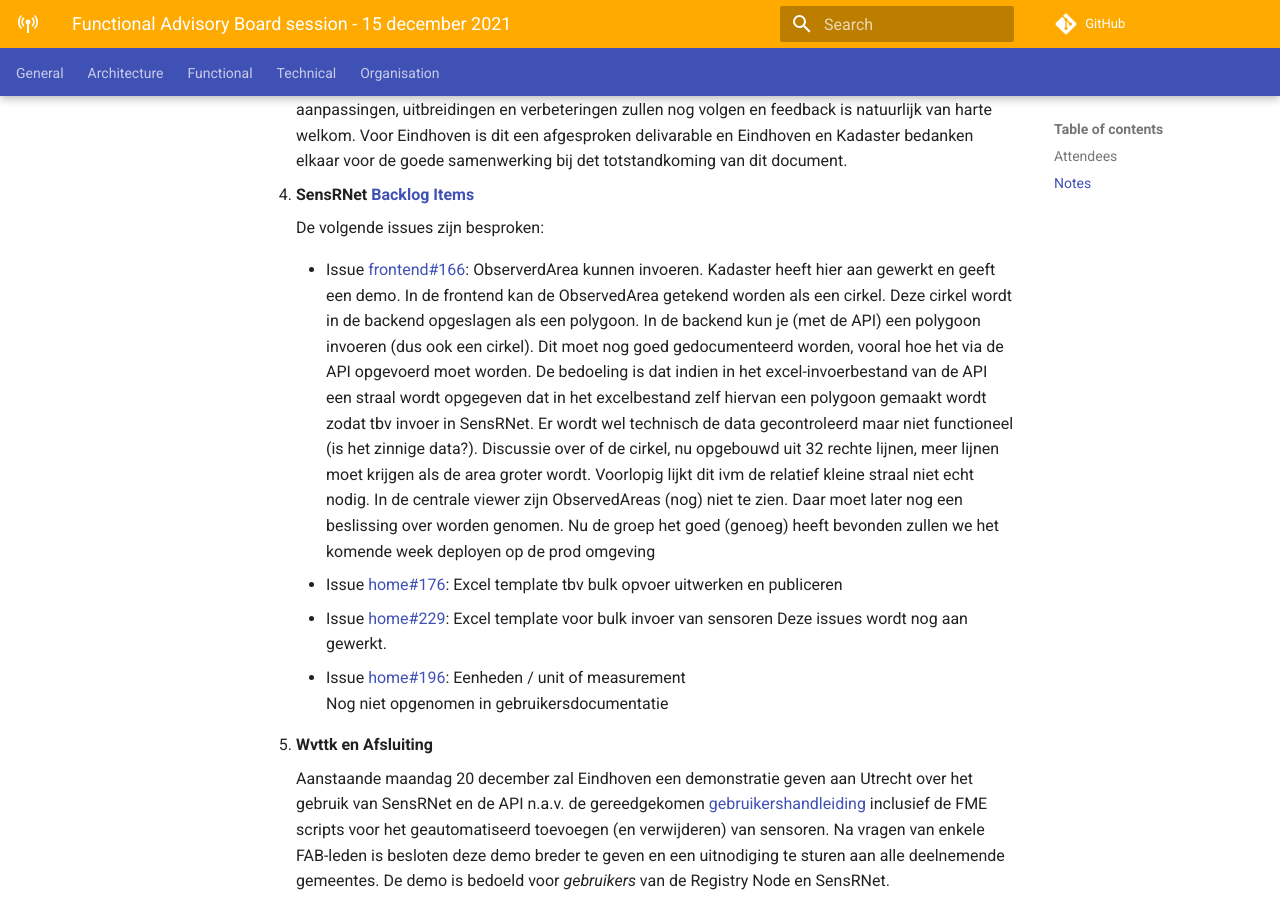
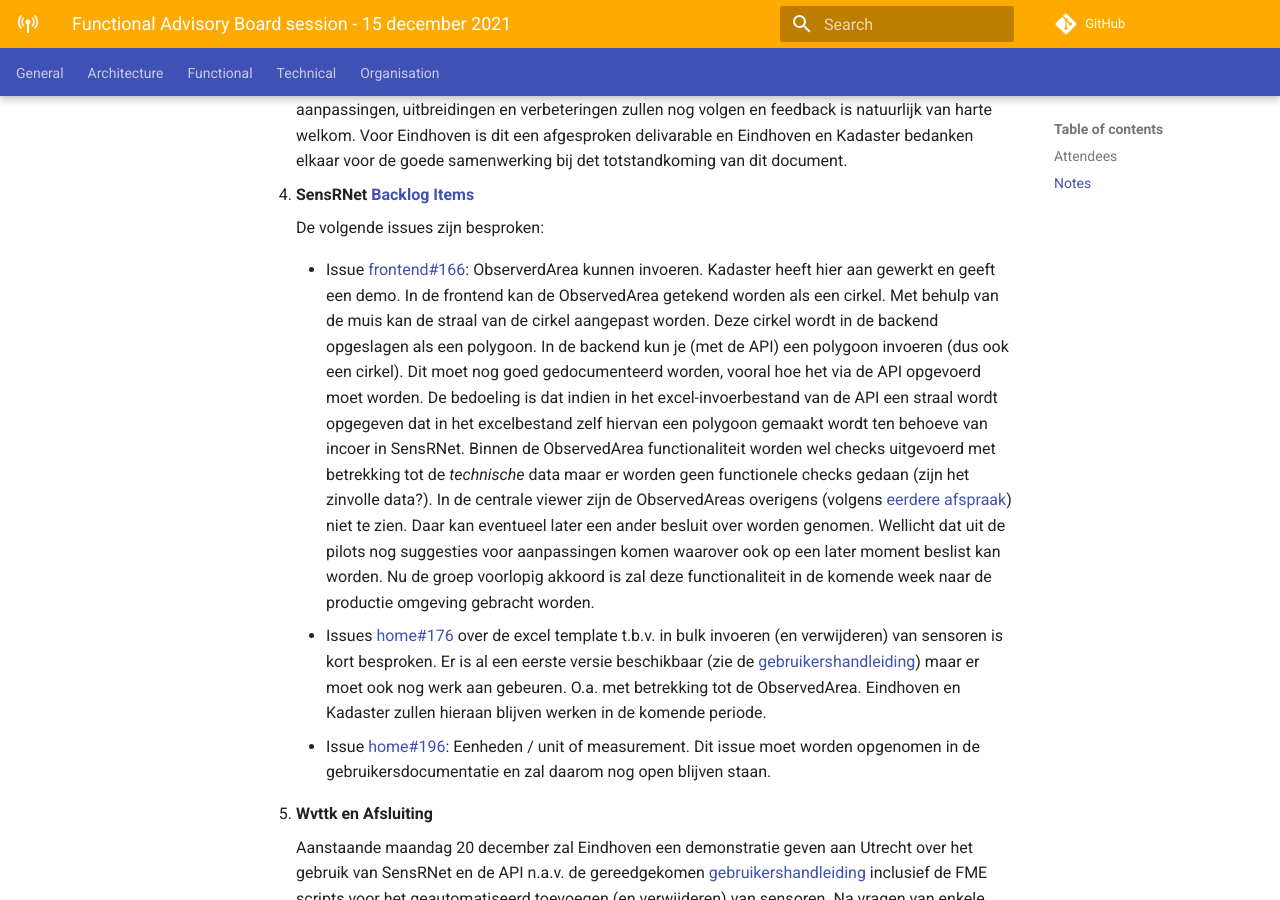
Before and after one commit to kadaster-labs/sensrnet-home, an MkDocs documentation site: the page built from docs/notes/2021-12-15-FAB-notes.md, in a window 1280 px wide and 900 px high, scrolled down 1975 px. Built offline with MkDocs 1.6.1 and Material for MkDocs 9.7.7, drawn with Linux system fonts in a browser that asks for light colours; comment, search, counter and statistics services are not loaded.

Commit message:
Update 2021-12-15-FAB-notes.md

```diff
--- a/docs/notes/2021-12-15-FAB-notes.md
+++ b/docs/notes/2021-12-15-FAB-notes.md
@@ -78,22 +78,24 @@ Onderwerpen:
      - Issue [frontend#166](https://github.com/kadaster-labs/sensrnet-registry-frontend/issues/166): ObserverdArea kunnen invoeren.
        Kadaster heeft hier aan gewerkt en geeft een demo.
        In de frontend kan de ObservedArea getekend worden als een cirkel.
+       Met behulp van de muis kan de straal van de cirkel aangepast worden.
        Deze cirkel wordt in de backend opgeslagen als een polygoon.
        In de backend kun je (met de API) een polygoon invoeren (dus ook een cirkel).
        Dit moet nog goed gedocumenteerd worden, vooral hoe het via de API opgevoerd moet worden.
-       De bedoeling is dat indien in het excel-invoerbestand van de API een straal wordt opgegeven dat in het excelbestand zelf hiervan een polygoon gemaakt wordt zodat tbv invoer in SensRNet. Er wordt wel technisch de data gecontroleerd maar niet functioneel (is het zinnige data?).
-       Discussie over of de cirkel, nu opgebouwd uit 32 rechte lijnen, meer lijnen moet krijgen als de area groter wordt. Voorlopig lijkt dit ivm de relatief kleine straal niet echt nodig.
-       In de centrale viewer zijn ObservedAreas (nog) niet te zien. Daar moet later nog een beslissing over worden genomen.
-       Nu de groep het goed (genoeg) heeft bevonden zullen we het komende week deployen op de prod omgeving
+       De bedoeling is dat indien in het excel-invoerbestand van de API een straal wordt opgegeven dat in het excelbestand zelf hiervan een polygoon gemaakt wordt ten behoeve van incoer in SensRNet.
+       Binnen de ObservedArea functionaliteit worden wel checks uitgevoerd met betrekking tot de _technische_ data maar er worden geen functionele checks gedaan (zijn het zinvolle data?).
+       In de centrale viewer zijn de ObservedAreas overigens (volgens [eerdere afspraak](https://kadaster-labs.github.io/sensrnet-home/notes/2021-10-20-FAB-notes/#notes)) niet te zien.
+       Daar kan eventueel later een ander besluit over worden genomen.
+       Wellicht dat uit de pilots nog suggesties voor aanpassingen komen waarover ook op een later moment beslist kan worden.
+       Nu de groep voorlopig akkoord is zal deze functionaliteit in de komende week naar de productie omgeving gebracht worden.
 
-     - Issue [home#176](https://github.com/kadaster-labs/sensrnet-home/issues/176): Excel template tbv bulk opvoer uitwerken en publiceren
+     - Issues [home#176](https://github.com/kadaster-labs/sensrnet-home/issues/176) over de excel template t.b.v. in bulk invoeren (en verwijderen) van sensoren is kort besproken.
+       Er is al een eerste versie beschikbaar (zie de [gebruikershandleiding](https://kadaster-labs.github.io/sensrnet-home/UserManualNL/)) maar er moet ook nog werk aan gebeuren.
+       O.a. met betrekking tot de ObservedArea.
+       Eindhoven en Kadaster zullen hieraan blijven werken in de komende periode.
 
-     - Issue [home#229](https://github.com/kadaster-labs/sensrnet-home/pull/229): Excel template voor bulk invoer van sensoren
-       Deze issues wordt nog aan gewerkt.
-
-     - Issue [home#196](https://github.com/kadaster-labs/sensrnet-home/issues/196): Eenheden / unit of measurement
-       Nog niet opgenomen in gebruikersdocumentatie
-
+     - Issue [home#196](https://github.com/kadaster-labs/sensrnet-home/issues/196): Eenheden / unit of measurement.
+       Dit issue moet worden opgenomen in de gebruikersdocumentatie en zal daarom nog open blijven staan.
 
 4. **Wvttk en Afsluiting**
 
```
